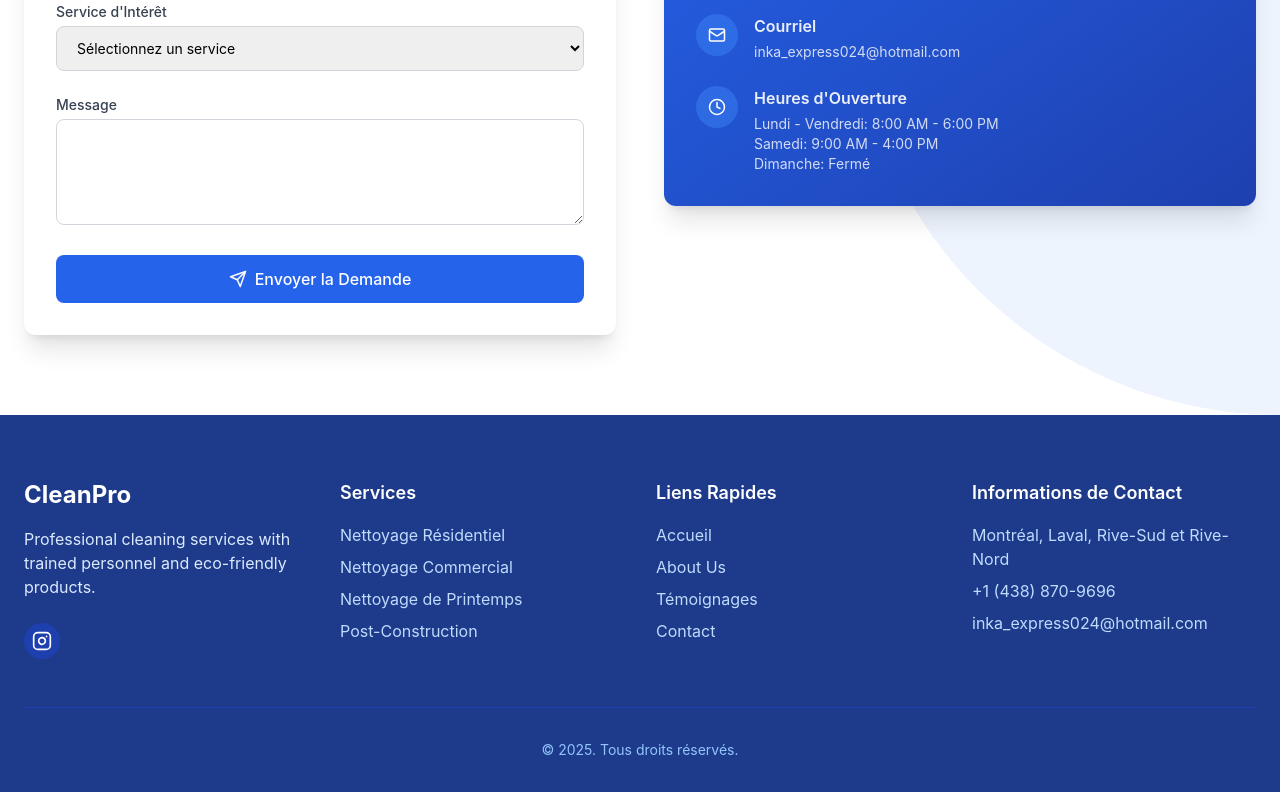
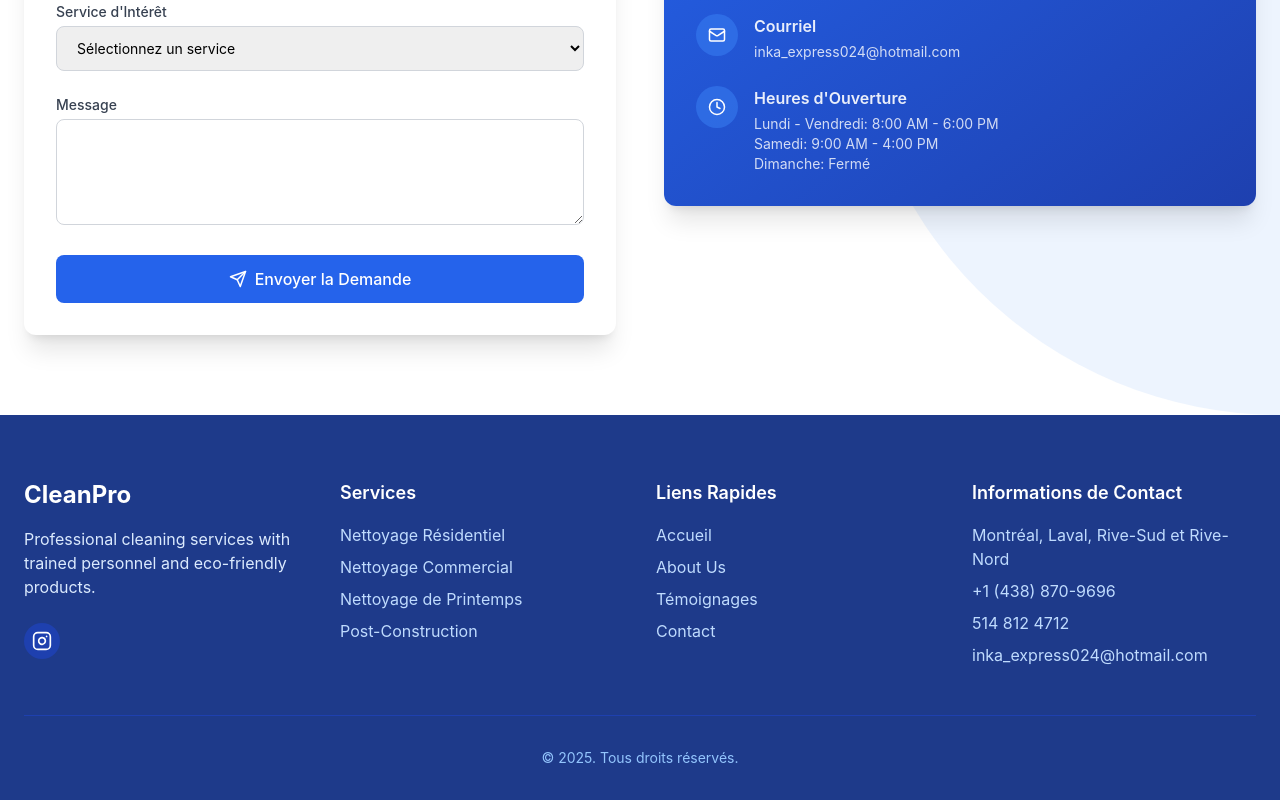
Before and after one commit to yohandry10/jenny-limpieza, a React (Vite) app: page / in a window 1280 px wide. Shown: the part 4602-5402 px from the top of the page. Built offline with nearby package versions, Linux system fonts and the light colour scheme.

Commit message:
añadiendo

```diff
--- a/src/components/Footer.tsx
+++ b/src/components/Footer.tsx
@@ -83,6 +83,7 @@ const Footer = () => {
             <address className="not-italic text-blue-200 text-sm sm:text-base">
               <p className="mb-2">{t('contact.location')}</p>
               <p className="mb-2">+1 (438) 870-9696</p>
+              <p className="mb-2">514 812 4712</p>
               <p className="break-all">inka_express024@hotmail.com</p>
             </address>
           </div>
```
Also changed, not shown: src/components/WhatsAppButton.tsx (line endings or trailing spaces).
